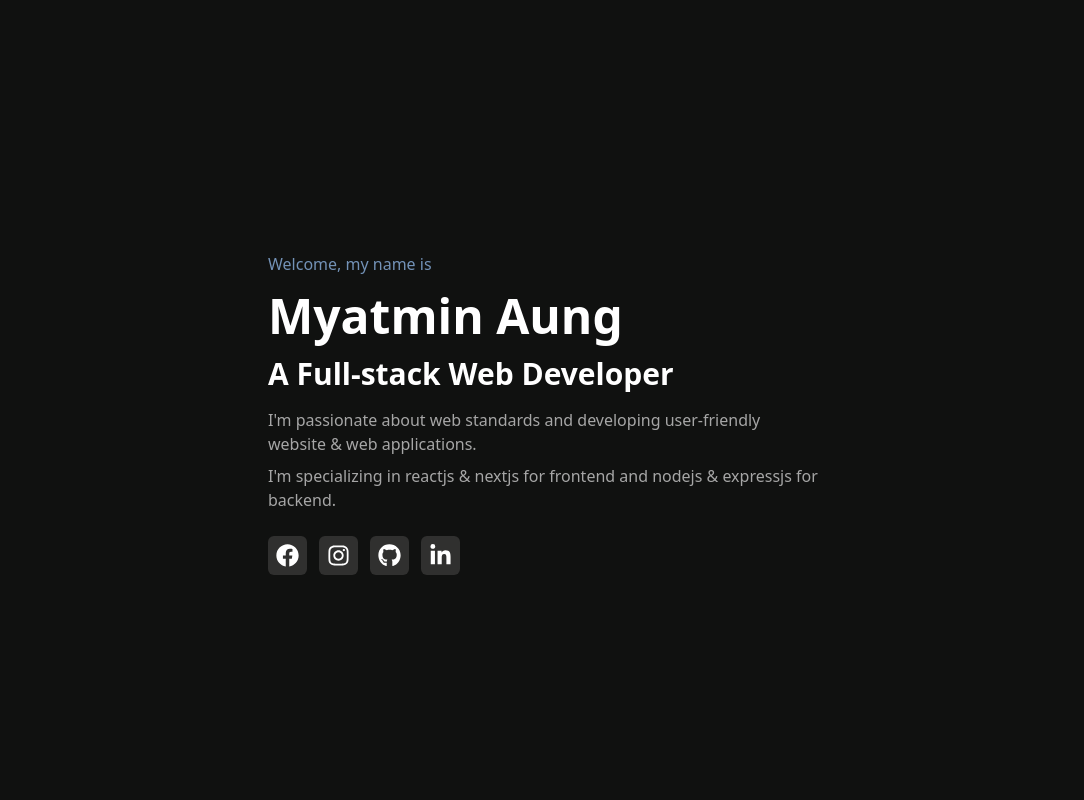
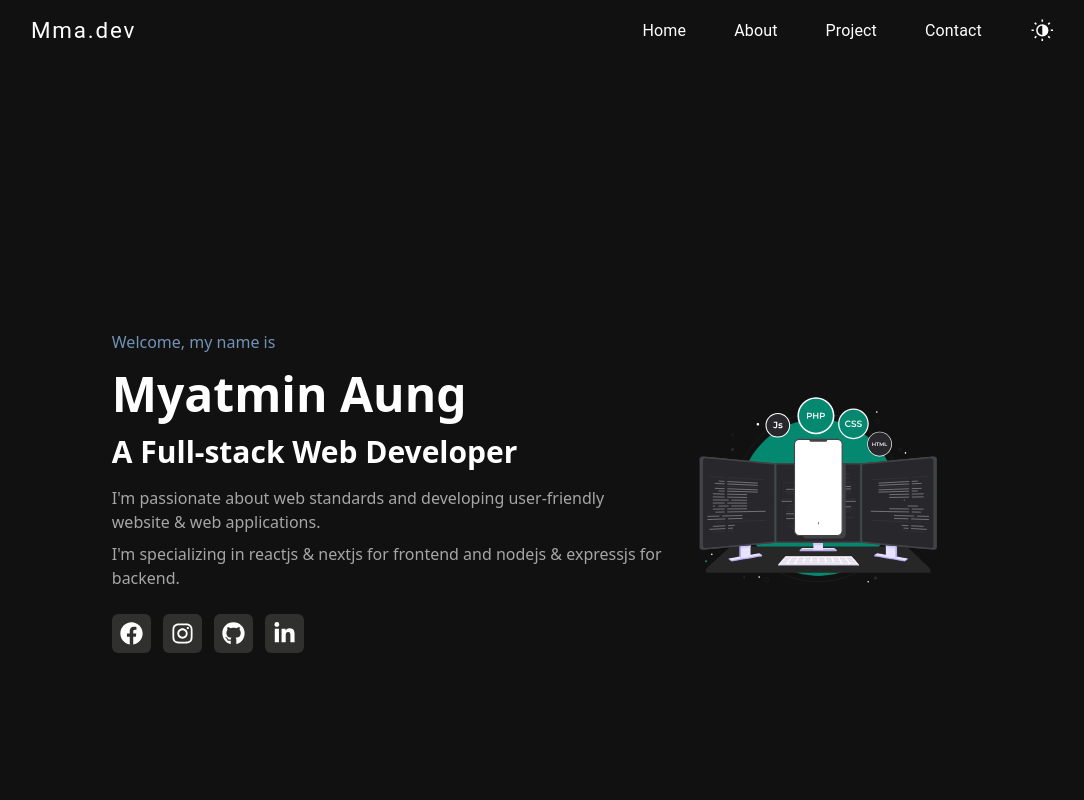
Before and after one commit to myatminag/myatminaung.v1, a Next.js app: page / in a window 1280 px wide. Shown: the top 800 px of the page, without its empty margins (97-1181 px from the left). Built offline with nearby package versions, Linux system fonts and the light colour scheme; no server answers.

Commit message:
refactor: navbar

```diff
--- a/app/page.jsx
+++ b/app/page.jsx
@@ -10,6 +10,7 @@ import Contact from "@/components/contact";
 import Hero from "@/components/hero";
 import Projects from "@/components/projects";
 import MobileNav from "@/components/navbar/MobileNav";
+import Nav from "@/components/navbar/Nav";
 
 const Home = () => {
 
@@ -20,9 +21,9 @@ const Home = () => {
 
     return (
         <>
-            {/* <Header homeRef={homeRef} aboutRef={aboutRef} contactRef={contactRef} projectRef={projectRef} /> */}
-            <MobileNav />
-            <Container maxWidth={"sm"}>
+            <Nav homeRef={homeRef} aboutRef={aboutRef} contactRef={contactRef} projectRef={projectRef} />
+            <MobileNav homeRef={homeRef} aboutRef={aboutRef} contactRef={contactRef} projectRef={projectRef} />
+            <Container maxWidth={false}>
                 <Hero homeRef={homeRef} />
                 <About aboutRef={aboutRef} />
                 <Projects projectRef={projectRef} />
--- a/components/icons/AboutIcon.js
+++ b/components/icons/AboutIcon.js
@@ -2,15 +2,17 @@ const AboutIcon = () => {
     return (
         <svg
             xmlns="http://www.w3.org/2000/svg"
-            width="20"
-            height="20"
+            width="22"
+            height="22"
             fill="none"
-            viewBox="0 0 20 20"
+            viewBox="0 0 61 70"
         >
             <path
-                stroke="#FFF"
-                strokeWidth="2.813"
-                d="M10 9.15a3.481 3.481 0 100-6.963 3.481 3.481 0 000 6.963zM17.047 17.766a7.047 7.047 0 00-14.094 0h14.094z"
+                stroke="#fff"
+                strokeLinecap="round"
+                strokeLinejoin="round"
+                strokeWidth="4.809"
+                d="M30.54 35.06c8.854 0 16.03-7.177 16.03-16.03C46.57 10.177 39.395 3 30.54 3c-8.853 0-16.03 7.177-16.03 16.03 0 8.854 7.177 16.03 16.03 16.03zM58.08 67.121c0-12.407-12.343-22.442-27.54-22.442S3 54.714 3 67.12"
             ></path>
         </svg>
     );
--- /dev/null
+++ b/components/icons/DarkIcon.js
@@ -0,0 +1,18 @@
+const DarkIcon = () => {
+    return (
+        <svg
+            xmlns="http://www.w3.org/2000/svg"
+            width="25"
+            height="25"
+            fill="none"
+            viewBox="0 0 56 56"
+        >
+            <path
+                fill="#fff"
+                d="M23.241 9.318a25.948 25.948 0 0019.956 31.318 19.128 19.128 0 01-13.727 5.833c-.239 0-.48.01-.72 0a19.096 19.096 0 01-5.509-37.15zm2.543-4.154c-.1 0-.201.009-.3.027a22.541 22.541 0 003.14 44.72c.283.01.565 0 .845 0A22.502 22.502 0 0047.89 40.35a1.737 1.737 0 00-1.348-2.693A22.515 22.515 0 0127.349 7.54a1.747 1.747 0 00-1.565-2.375z"
+            ></path>
+        </svg>
+    );
+}
+
+export default DarkIcon;
--- a/components/icons/HomeIcon.js
+++ b/components/icons/HomeIcon.js
@@ -2,14 +2,14 @@ const HomeIcon = () => {
     return (
         <svg
             xmlns="http://www.w3.org/2000/svg"
-            width="20"
-            height="20"
+            width="22"
+            height="22"
             fill="none"
-            viewBox="0 0 35 35"
+            viewBox="0 0 56 56"
         >
             <path
                 fill="#fff"
-                d="M35 21.075L17.5 6.104 0 21.075v-6.1L17.5 0 35 14.971v6.104zm-4.375-.543V35h-8.75v-9.644h-8.75V35h-8.75V20.534L17.5 9.684l13.125 10.848z"
+                d="M52.02 23.672V47.43a7.65 7.65 0 01-7.65 7.65h-9.18a1.53 1.53 0 01-1.53-1.53V35.19a1.53 1.53 0 00-1.53-1.53h-9.18a1.53 1.53 0 00-1.53 1.53v18.36a1.53 1.53 0 01-1.53 1.53h-9.18a7.65 7.65 0 01-7.65-7.65V23.672l-.557.459a1.53 1.53 0 11-1.946-2.362L26.567.349a1.53 1.53 0 011.946 0l26.01 21.42a1.53 1.53 0 11-1.946 2.362l-.557-.459zm-3.04-2.503L27.54 3.512 6.1 21.169c.013.082.02.165.02.251v26.01a4.59 4.59 0 004.59 4.59h7.65V35.19a4.59 4.59 0 014.59-4.59h9.18a4.59 4.59 0 014.59 4.59v16.83h7.65a4.59 4.59 0 004.59-4.59V21.42c0-.086.007-.17.02-.251z"
             ></path>
         </svg>
     );
--- /dev/null
+++ b/components/icons/LightIcon.js
@@ -0,0 +1,18 @@
+const LightIcon = () => {
+    return (
+        <svg
+            xmlns="http://www.w3.org/2000/svg"
+            width="25"
+            height="25"
+            fill="none"
+            viewBox="0 0 56 56"
+        >
+            <path
+                fill="#fff"
+                d="M25.819 3.442h3.442v5.164H25.82V3.443zM46.474 25.819h5.164v3.442h-5.164V25.82zM25.819 46.474h3.442v5.164H25.82v-5.164zM3.442 25.819h5.164v3.442H3.443V25.82zM9.38 11.848l2.435-2.434 3.651 3.651-2.434 2.435-3.651-3.652zM39.588 13.049l3.651-3.652 2.435 2.434-3.652 3.652-2.434-2.434zM39.593 42.027l2.434-2.434 3.651 3.65-2.434 2.435-3.651-3.651zM9.415 43.255l3.65-3.666 2.426 2.444-3.649 3.649-2.427-2.427zM27.54 13.77a13.77 13.77 0 100 27.54 13.77 13.77 0 000-27.54zm0 24.098a10.327 10.327 0 110-20.656v20.655z"
+            ></path>
+        </svg>
+    );
+}
+
+export default LightIcon;
--- a/components/icons/ProjectIcon.js
+++ b/components/icons/ProjectIcon.js
@@ -2,14 +2,14 @@ const ProjectIcon = () => {
     return (
         <svg
             xmlns="http://www.w3.org/2000/svg"
-            width="20"
-            height="20"
+            width="22"
+            height="22"
             fill="none"
-            viewBox="0 0 35 35"
+            viewBox="0 0 56 56"
         >
             <path
                 fill="#fff"
-                d="M21 21.875h-7c-.966 0-1.75.98-1.75 2.188v8.75C12.25 34.02 13.034 35 14 35h7c.966 0 1.75-.98 1.75-2.188v-8.75c0-1.207-.784-2.187-1.75-2.187zM10.5 2.187C10.5.98 9.716 0 8.75 0h-7C.784 0 0 .98 0 2.188v8.75c0 1.207.784 2.187 1.75 2.187h5.235l4 8.753c.608-1.303 1.724-2.19 3.015-2.19h.015l-3.515-7.69V8.75h12.25V4.375H10.5V2.187zM33.25 0h-7c-.966 0-1.75.98-1.75 2.188v8.75c0 1.207.784 2.187 1.75 2.187h7c.966 0 1.75-.98 1.75-2.188v-8.75C35 .98 34.216 0 33.25 0z"
+                d="M42.77 43.387l12.31-15.834-12.303-15.82-2.901 2.256 10.55 13.565L39.87 41.132l2.9 2.255zM15.204 41.132L4.654 27.56 15.21 13.99l-2.9-2.257L0 27.56l12.303 15.828 2.901-2.255zM36.099 0h-3.787L18.634 55.12h3.786L36.098 0z"
             ></path>
         </svg>
     );
--- a/components/navbar/MobileNav.jsx
+++ b/components/navbar/MobileNav.jsx
@@ -8,9 +8,24 @@ import AboutIcon from '../icons/AboutIcon';
 import ProjectIcon from '../icons/ProjectIcon';
 import ContactIcon from '../icons/ContactIcon';
 
-const MobileNav = () => {
+const MobileNav = ({ homeRef, aboutRef, projectRef, contactRef }) => {
+
+    const navigation = [
+        { id: 1, label: "Home", icon: <HomeIcon />, ref: homeRef },
+        { id: 2, label: "About", icon: <AboutIcon />, ref: aboutRef },
+        { id: 3, label: "Project", icon: <ProjectIcon />, ref: projectRef },
+        { id: 4, label: "Contact", icon: <ContactIcon />, ref: contactRef },
+    ]
 
     const [value, setValue] = useState(0);
+
+    const handleScroll = (e, newValue) => {
+        setValue(newValue);
+        window.scrollTo({
+            top: navigation[newValue].ref.current.offsetTop,
+            behavior: "smooth"
+        })
+    };
 
     return (
         <Paper elevation={1} sx={{
@@ -20,27 +35,26 @@ const MobileNav = () => {
             left: 0,
             right: 0,
             zIndex: '10',
-            display: { md: "block", lg: "none" }
+            display: { md: "block", lg: "none" },
         }}>
             <BottomNavigation
                 showLabels
                 value={value}
-                onChange={(event, newValue) => {
-                    setValue(newValue);
-                }}
+                onChange={handleScroll}
                 sx={{
-                    backgroundColor: "#000000",
                     '& .MuiBottomNavigationAction-label': {
                         fontWeight: 500,
                         color: '#FFFFFF',
+                        marginTop: "3px"
                     },
-                    height: "55px"
+                    height: "55px",
+                    backgroundColor: "#2D3142",
+                    backdropFilter: "blur(5px)"
                 }}
             >
-                <BottomNavigationAction label="Home" icon={<HomeIcon />} />
-                <BottomNavigationAction label="About" icon={<AboutIcon />} />
-                <BottomNavigationAction label="Projects" icon={<ProjectIcon />} />
-                <BottomNavigationAction label="Contact" icon={<ContactIcon />} />
+                {navigation.map(data => (
+                    <BottomNavigationAction key={data.id} label={data.label} icon={data.icon} />
+                ))}
             </BottomNavigation>
         </Paper>
     );
--- /dev/null
+++ b/components/navbar/Nav.jsx
@@ -0,0 +1,94 @@
+import { useEffect, useState } from "react";
+import Stack from "@mui/material/Stack";
+import Typography from "@mui/material/Typography";
+import IconButton from "@mui/material/IconButton";
+
+import DarkIcon from "../icons/DarkIcon";
+import LightIcon from "../icons/LightIcon";
+
+const Nav = ({ homeRef, aboutRef, projectRef, contactRef }) => {
+
+    const navigation = [
+        { id: 1, label: "Home", ref: homeRef },
+        { id: 2, label: "About", ref: aboutRef },
+        { id: 3, label: "Project", ref: projectRef },
+        { id: 4, label: "Contact", ref: contactRef },
+    ];
+
+    // scroll to section
+    const handleScroll = (sectionRef) => {
+        window.scrollTo({
+            top: sectionRef.current.offsetTop,
+            behavior: "smooth"
+        })
+    };
+
+    // scroll and change nav bgColor
+    const [changeBgColor, setChangeBgColor] = useState(false);
+
+    const handleScrollBgColor = () => {
+        if (window.scrollY >= 50) {
+            setChangeBgColor(true);
+        } else {
+            setChangeBgColor(false);
+        }
+    };
+
+    useEffect(() => {
+        window.addEventListener("scroll", handleScrollBgColor);
+
+        return () => {
+            window.removeEventListener("scroll", handleScrollBgColor);
+        }
+    }, []);
+
+    return (
+        <Stack
+            direction={"row"}
+            justifyContent={"space-between"}
+            alignItems={"center"}
+            position={"sticky"}
+            top={0}
+            paddingY={"10px"}
+            sx={{
+                paddingX: { xs: "16px", lg: "10%" },
+                backgroundColor: changeBgColor ? "rgba( 45, 49, 66, 0.25)" : "#101110",
+                backdropFilter: "blur(10px)"
+            }}
+        >
+            <Typography fontSize={"1.4rem"} fontWeight={400} letterSpacing={1.8} color={"#FFFFFF"}>
+                Mma.dev
+            </Typography>
+            <Stack direction={"row"} alignItems={"center"} spacing={6}>
+                <Stack direction={"row"} alignItems={"center"} spacing={6} sx={{
+                    display: { xs: "none", md: "none", lg: "flex" }
+                }}>
+                    {navigation.map(data => (
+                        <Typography
+                            onClick={() => handleScroll(data.ref)}
+                            key={data.id}
+                            color={"#FFFFFF"}
+                            sx={{
+                                cursor: "pointer"
+                            }}
+                        >
+                            {data.label}
+                        </Typography>
+                    ))}
+                </Stack>
+                <IconButton
+                    sx={{
+                        px: "0",
+                        '&:hover': {
+                            backgroundColor: "transparent"
+                        }
+                    }}
+                >
+                    <LightIcon />
+                </IconButton>
+            </Stack>
+        </Stack>
+    );
+}
+
+export default Nav;
--- a/components/navbar/index.js
+++ /dev/null
@@ -1,18 +0,0 @@
-import Box from "@mui/material/Box";
-
-import MobileNav from "./MobileNav";
-
-const Navbar = () => {
-    return (
-        <Box>
-            <Box>
-
-            </Box>
-            <Box>
-                <MobileNav />
-            </Box>
-        </Box>
-    );
-}
-
-export default Navbar;
```
Also changed, not shown: components/icons/ContactIcon.js (+5 -4 lines), components/icons/person-male_svgrepo.com.svg (deleted).
